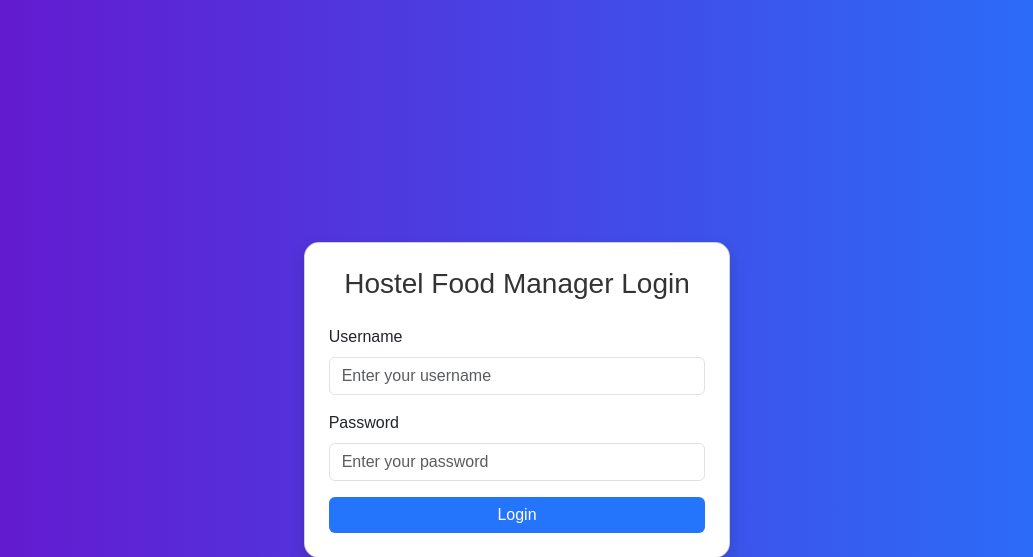
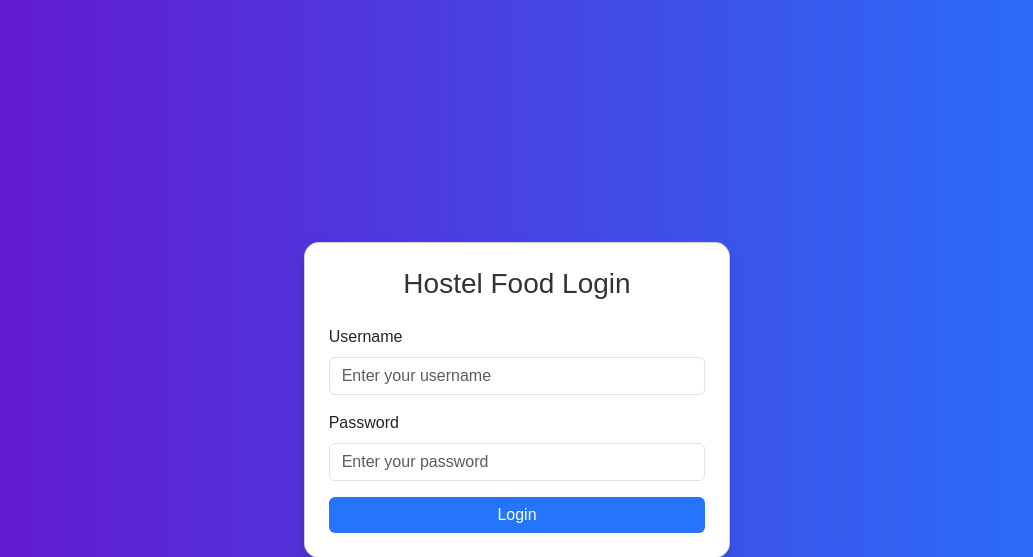
Before and after one commit to Shafkat494/chillies, a Flask app: page /login in a window 1280 px wide. Shown: the top 557 px of the page, without its empty margins (123-1156 px from the left). Run offline with Flask 3, Linux system fonts and the light colour scheme.

Commit message:
Update login.html

```diff
--- a/templates/login.html
+++ b/templates/login.html
@@ -31,7 +31,7 @@
 <body>
 
 <div class="card shadow p-4 col-md-4">
-    <h3 class="text-center mb-4">Hostel Food Manager Login</h3>
+    <h3 class="text-center mb-4">Hostel Food Login</h3>
 
     {% with messages = get_flashed_messages(with_categories=true) %}
         {% if messages %}
```
